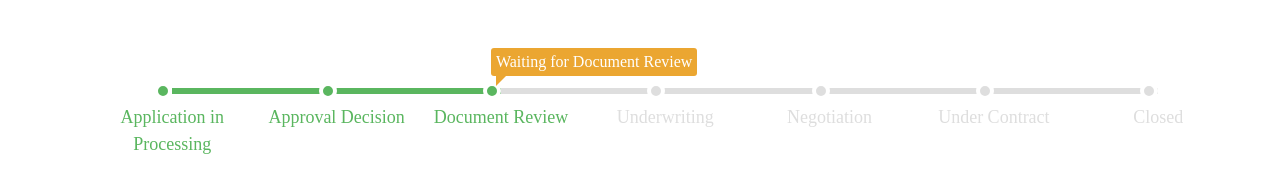
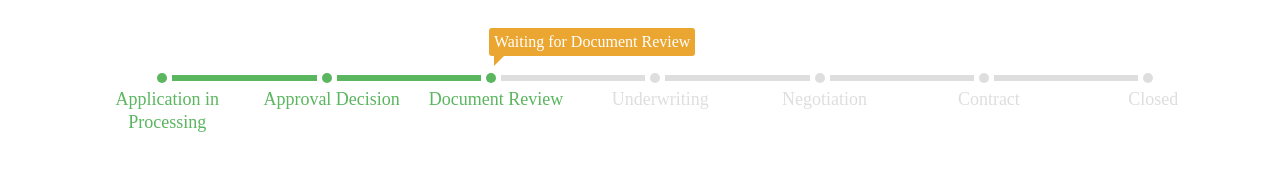
Before and after one commit to orangelili/demo, a plain HTML site: page demo1/demo1.html in a window 1280 px wide. Drawn offline with Linux system fonts and the light colour scheme.

Commit message:
make it better

```diff
--- a/demo1/demo1.css
+++ b/demo1/demo1.css
@@ -1,33 +1,31 @@
-.steps-wrap:after{
-    clear:both;
+.progress-wrap:after{
     content: '';
     display: block;
     height: 0;
     width: 0;
     visibility: hidden;
+    clear: both;
 }
-.steps-wrap .steps{
+.progress{
     width: 13%;
+    text-align: center;
     float: left;
-    margin: 0;
     position: relative;
-    text-align: center;
 }
-/*yellow message*/
-.message{
+.progress-message{
     color: white;
     background-color:#eba631;
     border-radius: 3px;
     padding: 5px;
     position: absolute;
-    top:-40px;
+    top:20px;
     left:100%;
-    margin-left: -10px;
+    margin-left: -12px;
     white-space: nowrap;
     visibility: hidden;
     z-index: 1000;
 }
-.message:after{
+.progress-message:after{
     content: " ";
     height: 0;
     width: 0;
@@ -38,79 +36,82 @@
     bottom: -10px;
     left: 5px;
 }
-/*status*/
-.square{
+.progress-line{
+    height: 20px;
+    margin-top: 60px;
+    position: relative;
+}
+.line-square{
+    width: 100%;
     height: 6px;
+    position: absolute;
+    top:7px;
     background-color:#5ab65f;
-    position: relative;
-    margin-top: 80px;
 }
-.steps:first-child>.square{
-    background-color: white;
-    z-index: -100;
+.dot{
+    width: 10px;
+    height: 10px;
+    padding: 5px;
+    position: absolute;
+    right: 0;
+    background-color: #fff;
 }
-.circle{
-    display: inline-block;
+.line-dot{
     width: 10px;
     height: 10px;
     border-radius: 10px;
-    border:4px solid #fff;
     background-color: #5ab65f;
-    float: right;
-    margin-top: -6px;
-    z-index: 1;
 }
-.steps p{
-    width: 100%;
-    margin-top: 10px;
-    color: #5ab65f;
-    font-size: 18px;
-    line-height: 150%;
+.progress-txt{
     position: relative;
     left: 50%;
-    z-index: 100;
+    margin-left: -10px;
+    font-size: 18px;
+    line-height: 130%;
+    color: #5ab65f;
 }
 /*current state==========*/
-.progress-done~.steps .circle,.progress-done~.steps .square{
+.progress-done~.progress .line-square,.progress-done~.progress .line-dot{
     background-color: #dedede;
 }
-.progress-done~.steps p{
+.progress-done~.progress .progress-txt{
     color: #dedede;
 }
-.message-show .message{
+.progress-done .progress-message{
     visibility: visible;
 }
-/* adaption =====================*/
-@media (max-width: 768px) {
-    .steps-wrap {
-        min-width: 400px;
+@media (max-width: 768px){
+    .progress{
+        width: 100%;
+        height: 68px;
     }
-    .steps-wrap .steps {
-        height : 68px;
-        width: 100%;
+    .progress-message{
+        top:80px;
+        left:20px;
+        margin-left: 0;
     }
-    .steps p {
-        top: 38px;
-        left: 15px;
-        text-align: left;
+    .progress-message:after{
+        top: -10px;
+        left: 5px;
     }
-    .message {
-        top  : 80px;
-        left :20px;
+    .progress-line{
+        width: 20px;
+        height: 100%;
+        margin-top:0;
     }
-    .message:after {
-        top  : -10px;
-        left : 5px;
+    .line-square{
+        height: 100%;
+        width: 6px;
+        left:7px;
+        top: 0;
     }
-    .status .square {
-        width      : 6px;
-        height     : 100%;
-        margin-top : 0;
-        float: left;
+    .dot{
+        bottom: 0;
     }
-    .status .circle{
+    .progress-txt{
         position: absolute;
-        bottom: 0;
-        margin-left: -9px;
+        left: 20px;
+        bottom: -5px;
+        margin-left:0;
     }
 }
--- a/demo1/demo1.html
+++ b/demo1/demo1.html
@@ -2,60 +2,84 @@
 <html lang="en">
 <head>
     <meta charset="UTF-8">
+    <meta name="viewport" content="width=device-width, initial-scale=1">
+    <meta name="viewport" content="width=device-width, initial-scale=1, maximum-scale=1, user-scalable=no">
     <title>demo1</title>
-    <link rel="stylesheet" href="demo1.css" type="text/css">
+    <link rel="stylesheet" href="demo1.css" type="text/css" />
 </head>
 <body>
-    <div class="steps-wrap" id="progress">
-            <div class="steps">
-                <div class="square">
-                    <div class="message">Waiting for</div>
-                    <span class="circle"></span>
+    <!--start progress-->
+    <div class="progress-wrap">
+        <div class="progress">
+            <div class="progress-message">Waiting for Application</div>
+            <div class="progress-line">
+                <div class="dot">
+                    <div class="line-dot"></div>
                 </div>
-                <p>Application in Processing</p>
             </div>
-            <div class="steps">
-                <div class="square">
-                    <div class="message">Waiting for</div>
-                    <span class="circle"></span>
+            <div class="progress-txt">Application in Processing</div>
+        </div>
+        <div class="progress">
+            <div class="progress-message">Waiting for Approval Decision</div>
+            <div class="progress-line">
+                <div class="line-square"></div>
+                <div class="dot">
+                    <div class="line-dot"></div>
                 </div>
-                <p>Approval Decision</p>
             </div>
-            <div class="steps progress-done message-show">
-                <div class="square">
-                    <div class="message">Waiting for Document Review</div>
-                    <span class="circle"></span>
+            <div class="progress-txt">Approval Decision</div>
+        </div>
+        <div class="progress progress-done">
+            <div class="progress-message">Waiting for Document Review</div>
+            <div class="progress-line">
+                <div class="line-square"></div>
+                <div class="dot">
+                    <div class="line-dot"></div>
                 </div>
-                <p>Document Review</p>
             </div>
-            <div class="steps">
-                <div class="square">
-                    <div class="message">Waiting for</div>
-                    <span class="circle"></span>
+            <div class="progress-txt">Document Review</div>
+        </div>
+        <div class="progress">
+            <div class="progress-message">Waiting for Underwriting</div>
+            <div class="progress-line">
+                <div class="line-square"></div>
+                <div class="dot">
+                    <div class="line-dot"></div>
                 </div>
-                <p>Underwriting</p>
             </div>
-            <div class="steps">
-                <div class="square">
-                    <div class="message">Waiting for</div>
-                    <span class="circle"></span>
+            <div class="progress-txt">Underwriting</div>
+        </div>
+        <div class="progress">
+            <div class="progress-message">Waiting for Negotiation</div>
+            <div class="progress-line">
+                <div class="line-square"></div>
+                <div class="dot">
+                    <div class="line-dot"></div>
                 </div>
-                <p>Negotiation</p>
             </div>
-            <div class="steps">
-                <div class="square">
-                    <div class="message">Waiting for</div>
-                    <span class="circle"></span>
+            <div class="progress-txt">Negotiation</div>
+        </div>
+        <div class="progress">
+            <div class="progress-message">Waiting for Contract</div>
+            <div class="progress-line">
+                <div class="line-square"></div>
+                <div class="dot">
+                    <div class="line-dot"></div>
                 </div>
-                <p>Under Contract</p>
             </div>
-            <div class="steps">
-                <div class="square">
-                    <div class="message">Waiting for</div>
-                    <span class="circle"></span>
+            <div class="progress-txt">Contract</div>
+        </div>
+        <div class="progress">
+            <div class="progress-message">Waiting for Closed</div>
+            <div class="progress-line">
+                <div class="line-square"></div>
+                <div class="dot">
+                    <div class="line-dot"></div>
                 </div>
-                <p>Closed</p>
             </div>
+            <div class="progress-txt">Closed</div>
         </div>
+    </div>
+    <!--end progress-->
 </body>
 </html>
```
